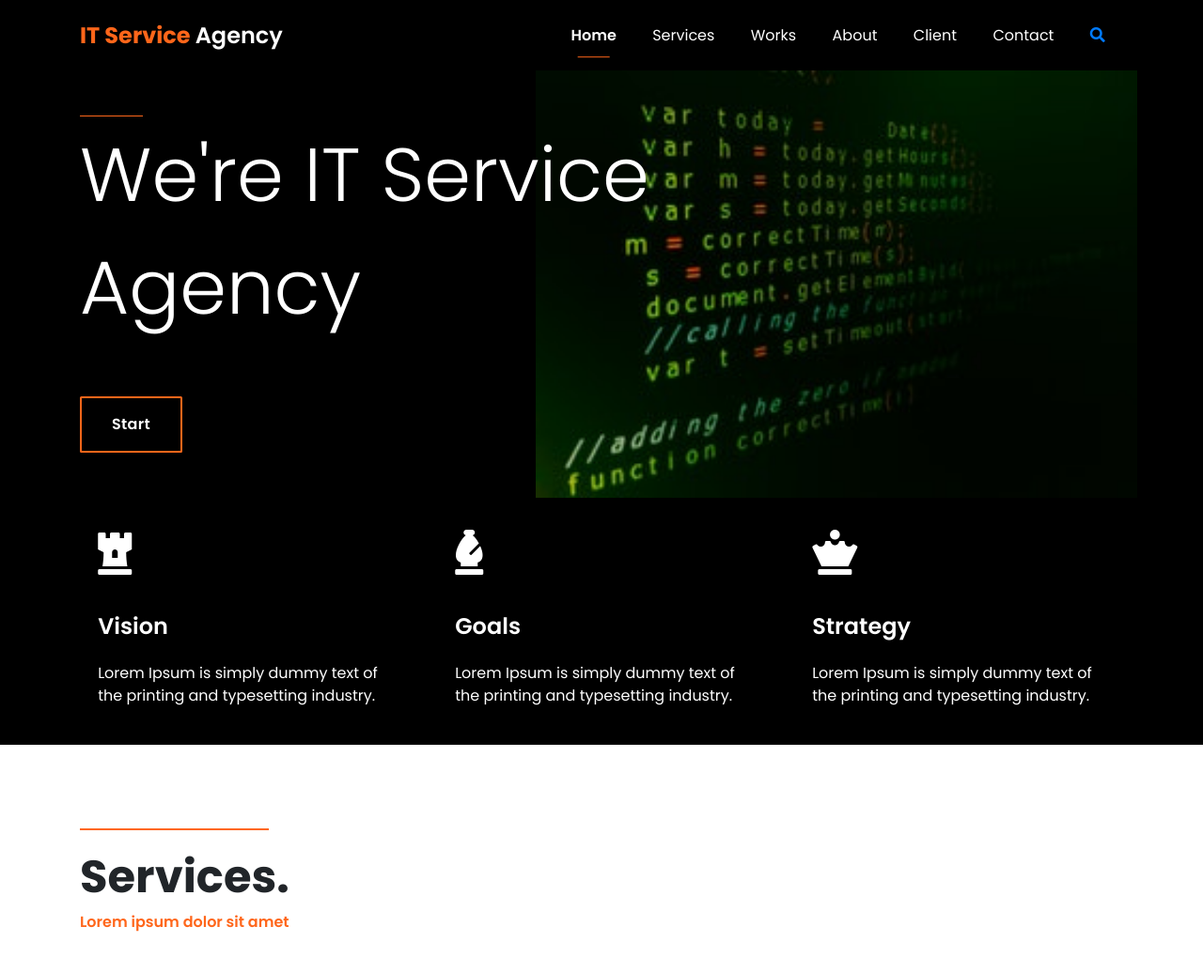
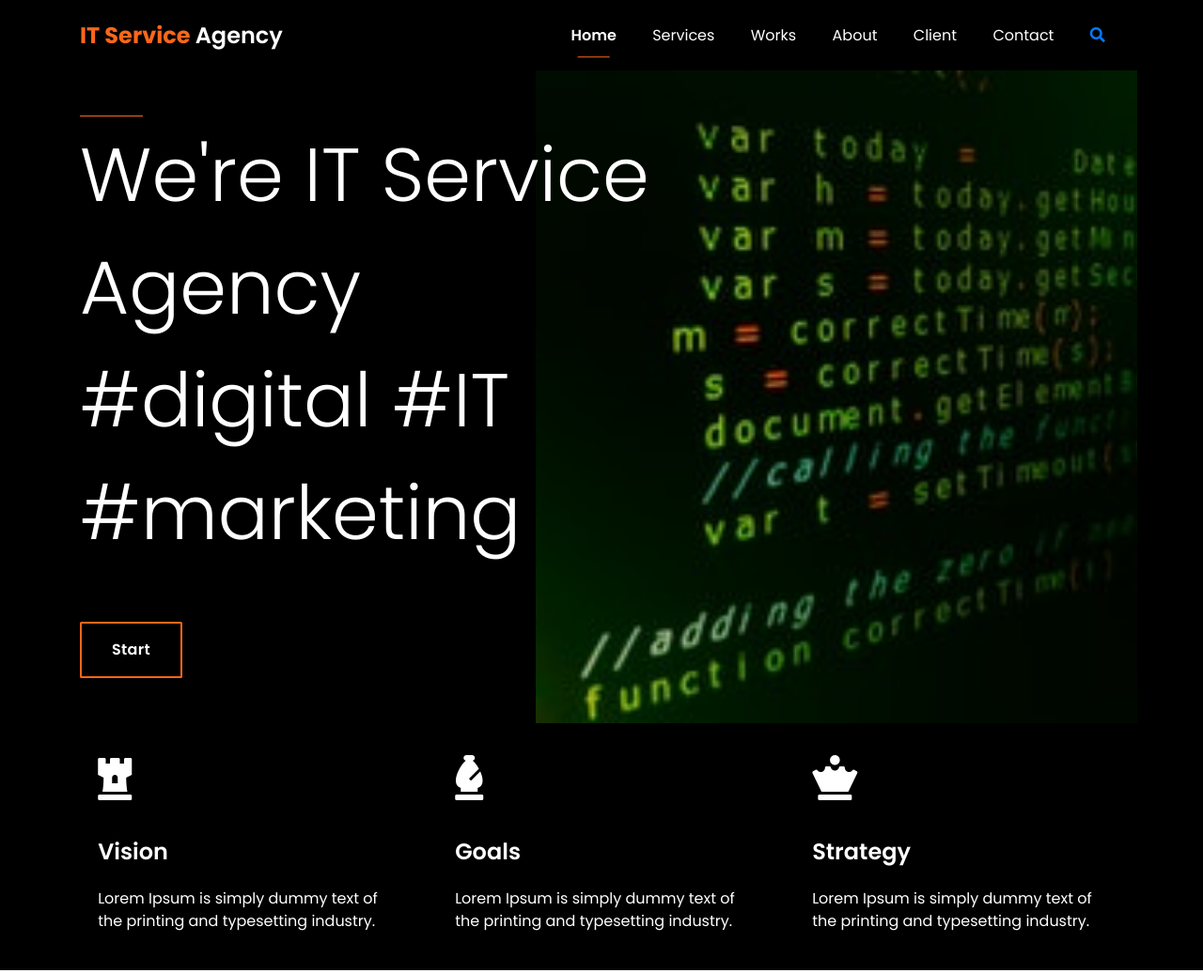
Before and after one commit to ToghrulMr/IT-service-agency, a plain HTML site: page index.html in a window 1280 px wide. Shown: the top 1036 px of the page at 94% size. Drawn offline with nearby package versions, Linux system fonts and the light colour scheme.

Commit message:
Update index.html

```diff
--- a/index.html
+++ b/index.html
@@ -1,7 +1,8 @@
 <!DOCTYPE html>
 <html>
 <head>
-    <title>IT Service Agency</title>
+
+    <title>How to Make Complete Responsive Website Using Bootstrap & HTML With CSS</title>
     <meta name="viewport" content="width=device-width, initial-scale=1.0">
 
     <!-- Bootstrap 4.5 CSS CDN Link -->
@@ -81,7 +82,8 @@
         <div class="banner_content">
           <div class="underline"></div>
 
-            <h1>We're IT Service Agency</h1>
+            <h1>We're IT Service Agency  <span>#digital</span>  <span>#IT</span>  <span>#marketing</span></h1>
+
             <button type="button" class="main-btn">
              <div class="effect"></div>
              <span class="start">Start</span>
```
